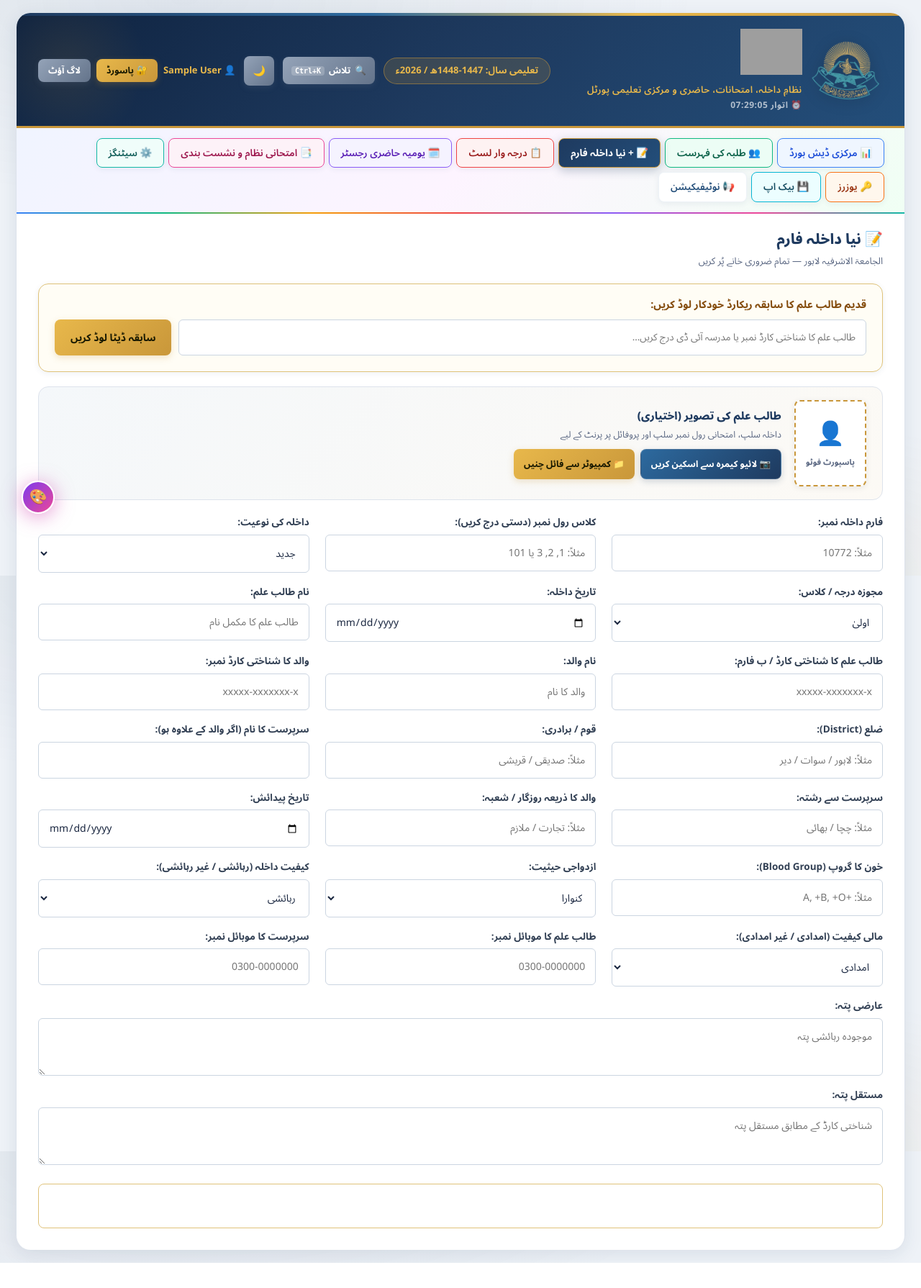
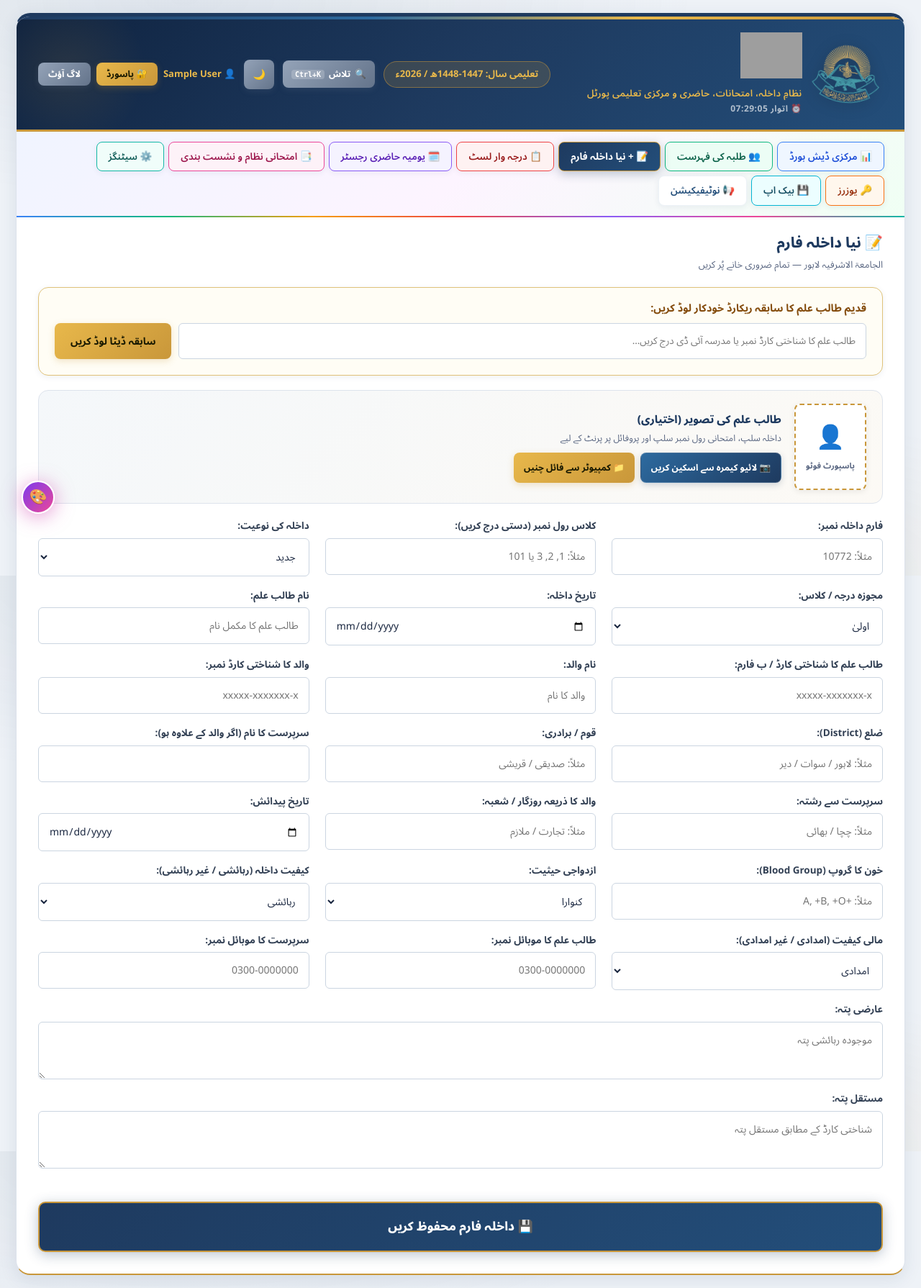
Before and after one commit to majid-7557472/mudrsa-managment, a Flask app: page /admission in a window 1280 px wide. Shown: the whole page at 72% size. Before the commit the page ends 1755 px from the top, so only its background shows below. Run offline with Flask 3, Linux system fonts and the light colour scheme; the visitor is signed in with stand-in values (Sample User, id 1); data that the repository does not hold is empty; some web fonts are replaced; grey boxes are pictures that could not be loaded.

Commit message:
Fix invisible submit button styling on admission form

```diff
--- a/static/style.css
+++ b/static/style.css
@@ -37,6 +37,17 @@
     --r-lg:  20px;
     --r-xl:  28px;
     --ease:  all 0.25s cubic-bezier(0.4, 0, 0.2, 1);
+
+    /* Backward compatibility aliases */
+    --primary-teal:  var(--primary);
+    --teal-dark:     var(--primary-mid);
+    --teal-light:    var(--primary-light);
+    --gold-accent:   var(--gold);
+    --gold-hover:    var(--gold-bright);
+    --gold-soft:     var(--gold-pale);
+    --bg-page:       var(--bg-body);
+    --shadow-soft:   var(--shadow-sm);
+    --shadow-hover:  var(--shadow-md);
 }
 
 *, *::before, *::after { box-sizing: border-box; margin: 0; padding: 0; }
--- a/templates/admission.html
+++ b/templates/admission.html
@@ -59,23 +59,28 @@
     }
 
     .btn-submit {
-        background: linear-gradient(135deg, var(--primary-teal) 0%, var(--teal-dark) 100%);
-        color: #ffffff;
-        padding: 13px;
-        border: 1px solid var(--gold-border);
-        border-radius: 8px;
-        font-weight: 800;
-        font-size: 16px;
-        cursor: pointer;
-        width: 100%;
-        margin-top: 10px;
-        transition: all 0.2s;
+        background: linear-gradient(135deg, var(--primary, #1e3a5f) 0%, var(--primary-mid, #234e7a) 100%) !important;
+        color: #ffffff !important;
+        padding: 15px 30px !important;
+        border: 2px solid var(--gold, #c9973a) !important;
+        border-radius: 10px !important;
+        font-weight: 800 !important;
+        font-size: 17px !important;
+        cursor: pointer !important;
+        width: 100% !important;
+        margin-top: 15px !important;
+        box-shadow: 0 4px 18px rgba(30, 58, 95, 0.3) !important;
+        transition: all 0.25s ease !important;
+        display: block !important;
+        text-align: center !important;
+        font-family: inherit !important;
     }
 
     .btn-submit:hover {
-        background: linear-gradient(135deg, var(--teal-dark) 0%, #061e27 100%);
-        transform: translateY(-2px);
-        box-shadow: 0 4px 12px rgba(14, 56, 70, 0.25);
+        background: linear-gradient(135deg, var(--primary-mid, #234e7a) 0%, var(--primary-light, #2d6a9f) 100%) !important;
+        transform: translateY(-2px) !important;
+        box-shadow: 0 6px 25px rgba(30, 58, 95, 0.45) !important;
+        border-color: var(--gold-bright, #e8b84b) !important;
     }
 
     @media (max-width: 1100px) {
@@ -297,8 +302,8 @@
                 {% endfor %}
             {% endif %}
 
-            <div class="form-field full-row">
-                <button type="submit" class="btn-submit">داخلہ فارم محفوظ کریں</button>
+            <div class="form-field full-row" style="margin-top: 15px;">
+                <button type="submit" class="btn-submit">💾 داخلہ فارم محفوظ کریں</button>
             </div>
 
         </div>
```
